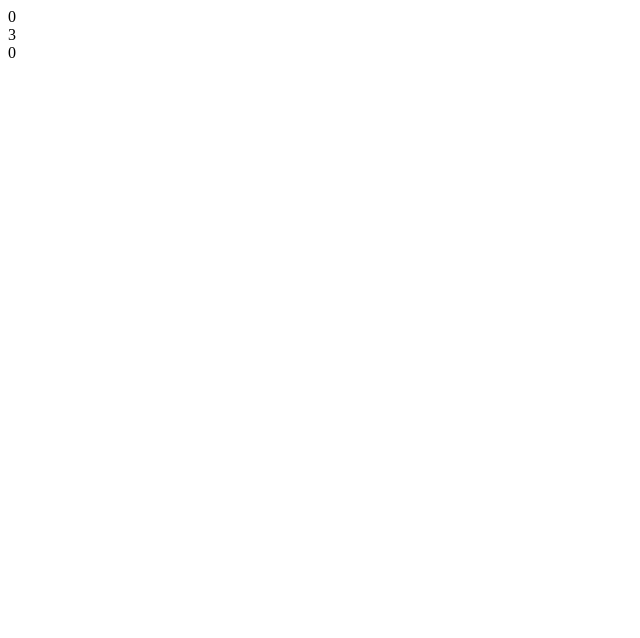
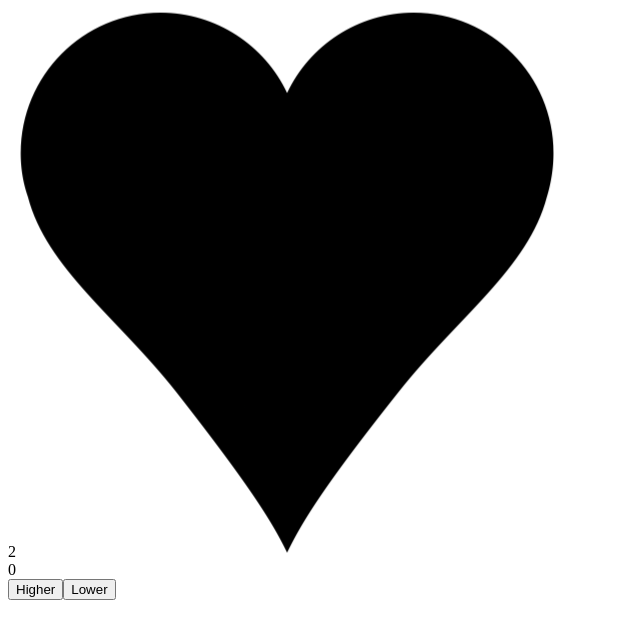
Before and after one commit to JKusiak/FHV-WebApp-Course, a React (Create React App) app: page / in a window 1280 px wide. Shown: the top 638 px of the page, without its empty margins (0-640 px from the left). Built offline with nearby package versions, Linux system fonts and the light colour scheme.

Commit message:
Created buttons and cards views

```diff
--- a/public/index.html
+++ b/public/index.html
@@ -24,7 +24,7 @@
       work correctly both with client-side routing and a non-root public URL.
       Learn how to configure a non-root public URL by running `npm run build`.
     -->
-    <title>React App</title>
+    <title>Card game</title>
   </head>
   <body>
     <noscript>You need to enable JavaScript to run this app.</noscript>
--- a/src/logic/Color.ts
+++ b/src/logic/Color.ts
@@ -1,6 +1,6 @@
 export enum Color {
-        Clubs = "Clubs",
-        Spades = "Spades",
-        Diamonds = "Diamonds",
-        Hearts = "Hearts",
+        CLUBS = "Clubs",
+        SPADES = "Spades",
+        DIAMONDS = "Diamonds",
+        HEARTS = "Hearts"
 }
--- a/src/logic/Deck.ts
+++ b/src/logic/Deck.ts
@@ -8,12 +8,15 @@ export class Deck {
         constructor() {
                 this.deck = [];
 
-                for (let color in Object.values(Color)) {
-                        for (let figure in Object.values(Figure)) {
+                const figures = Object.values(Figure);
+                const colors = Object.values(Color);
+
+                colors.forEach((color) => {
+                        figures.forEach((figure) => {
                                 let nextCard = new Card(figure, color);
                                 this.deck.push(nextCard);
-                        }
-                }
+                        })
+                })
 
                 this.shuffle();
         }
--- a/src/logic/Figure.ts
+++ b/src/logic/Figure.ts
@@ -1,15 +1,15 @@
 export enum Figure {
-        Ace = 1,
-        Two = 2,
-        Three = 3,
-        Four = 4,
-        Five = 5,
-        Six = 6,
-        Seven = 7,
-        Eight = 8,
-        Nine = 9,
-        Ten = 10,
-        Jack = 11,
-        Queen = 12,
-        King = 13,
+        ACE = "1",
+        TWO = "2",
+        THREE = "3",
+        FOUR = "4",
+        FIVE = "5",
+        SIX = "6",
+        SEVEN = "7",
+        EIGHT = "8",
+        NINE = "9",
+        TEN = "10",
+        JACK = "11",
+        QUEEN = "12",
+        KING = "13"
 }
--- a/src/logic/Game.ts
+++ b/src/logic/Game.ts
@@ -10,18 +10,16 @@ export class Game {
             this.score = 0;
       }
 
-
       compareCards(bet: string) {
-            let prevCardValue = this.getCurrentCard().value;
+            let prevCardValue = parseInt(this.getCurrentCard().value);
 
             this.flipCard();
 
-            let currCardValue = this.getCurrentCard().value;
+            let newCardValue = parseInt(this.getCurrentCard().value);
 
-
-            if (prevCardValue < currCardValue && bet === "higher") {
+            if ((prevCardValue < newCardValue) && bet === "higher") {
                   this.score += 1;
-            } else if (prevCardValue > currCardValue && bet === "lower") {
+            } else if ((prevCardValue > newCardValue) && bet === "lower") {
                   this.score += 1;
             }
       }
--- /dev/null
+++ b/src/react-app-env.d.ts
@@ -0,0 +1 @@
+/// <reference types="react-scripts" />
--- a/src/view/components/App.tsx
+++ b/src/view/components/App.tsx
@@ -1,20 +1,37 @@
 import React, { useState } from 'react';
 import { Game } from "../../logic/Game";
+import Card from './Card';
+import NextButton from './NextButton';
 
 let game = new Game();
-let currentCard = game.getCurrentCard();
 
 function App() {
-  const [score, setScore] = useState(game.score);
-  const [cardValue, setCardValue] = useState(currentCard.value);
-  const [cardColor, setCardColor] = useState(currentCard.color);
+  const [score, setScore] = useState(game.getScore());
+  const [cardValue, setCardValue] = useState(game.getCurrentCard().value);
+  const [cardColor, setCardColor] = useState(game.getCurrentCard().color);
+  const [isDisabled, setIsDisabled] = useState(false);
+
+
+  function moveToNext(bet: string) {
+    if(!game.isFinished()) {
+      game.compareCards(bet);
+    } else {
+      setIsDisabled(true);
+    }
+
+    setScore(game.getScore());
+    setCardValue(game.getCurrentCard().value);
+    setCardColor(game.getCurrentCard().color);
+  }
 
   return (
-    <div className="App">
-      <div>{score}</div>
-      <div>{cardValue}</div>
-      <div>{cardColor}</div>
-    </div>
+    <>
+      <Card color={cardColor} value={cardValue}></Card>
+      {!isDisabled && <div>{score}</div>}
+      <NextButton disabled={isDisabled} onClick={() => moveToNext("higher")}>Higher</NextButton>
+      <NextButton disabled={isDisabled} onClick={() => moveToNext("lower")}>Lower</NextButton>
+      {isDisabled && <p>Game over, your final score is {score}</p>}
+    </>
   );
 }
 
--- /dev/null
+++ b/src/view/components/Card.tsx
@@ -0,0 +1,59 @@
+import React from 'react';
+import { FC } from 'react';
+import club from "../resources/club.png";
+import spade from "../resources/spade.png";
+import diamond from "../resources/diamond.png";
+import heart from "../resources/heart.png";
+
+interface CardProps {
+      color: string;
+      value: string;
+}
+
+const Card:FC<CardProps> = (props) => {
+
+      let cardImage;
+      let cardValue;
+
+      switch(props.color) {
+            case "Clubs":
+                  cardImage = club;
+                  break;
+            case "Spades":
+                  cardImage = spade;
+                  break;
+            case "Hearts":
+                  cardImage = heart;
+                  break;
+            case "Diamonds":
+                  cardImage = diamond;
+                  break;
+      }
+
+      switch(props.value) {
+            case "11":
+                  cardValue = "J";
+                  break;
+            case "12":
+                  cardValue = "Q";
+                  break;
+            case "13":
+                  cardValue = "K";
+                  break;
+            case "1":
+                  cardValue = "A";
+                  break;
+            default:
+                  cardValue = props.value;
+                  break;
+      }
+
+      return (
+            <div>
+                  <span>{cardValue}</span>
+                  <img src={cardImage} alt=""/>
+            </div>
+      );
+}
+
+export default Card;
--- /dev/null
+++ b/src/view/components/NextButton.tsx
@@ -0,0 +1,24 @@
+import React from 'react';
+import { FC } from 'react';
+
+interface ButtonProps {
+      disabled: boolean;
+      onClick: () => void;
+}
+
+const NextButton:FC<ButtonProps> = (props) => {
+      function handleClick() {
+            if (props.disabled) {
+                  return;
+            }
+            else {
+                  props.onClick();
+            }
+      }
+
+      return (
+            <button onClick={handleClick}>{props.children} </button>
+      );
+}
+
+export default NextButton;
--- a/tsconfig.json
+++ b/tsconfig.json
@@ -21,6 +21,5 @@
     "jsx": "react-jsx"
   },
   "include": [
-    "src"
-, "src/logic/Card.ts"  ]
+    "src"  ]
 }
```
Also changed, not shown: src/view/components/Card.ts (deleted, +0 -8 lines), src/view/components/NextButton.ts (deleted, +0 -13 lines), src/view/resources/club.png, src/view/resources/spade.png.
